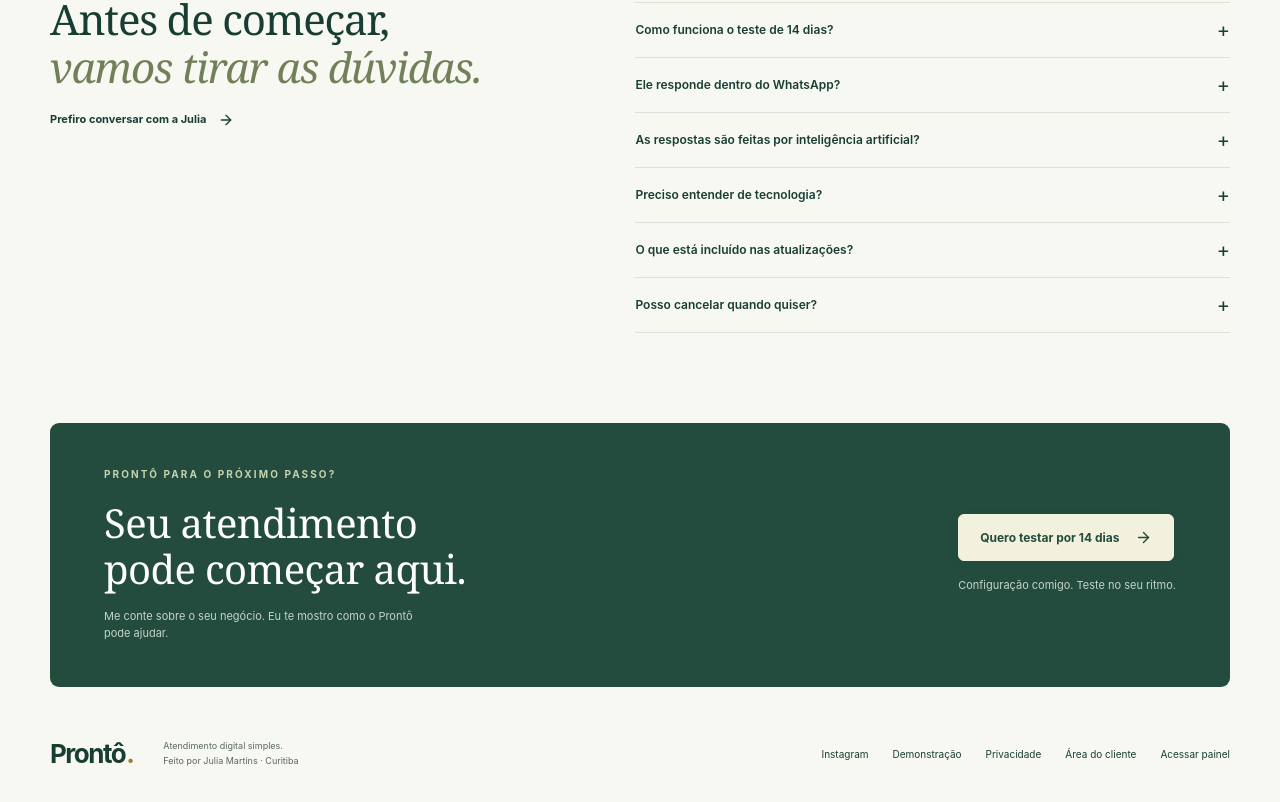
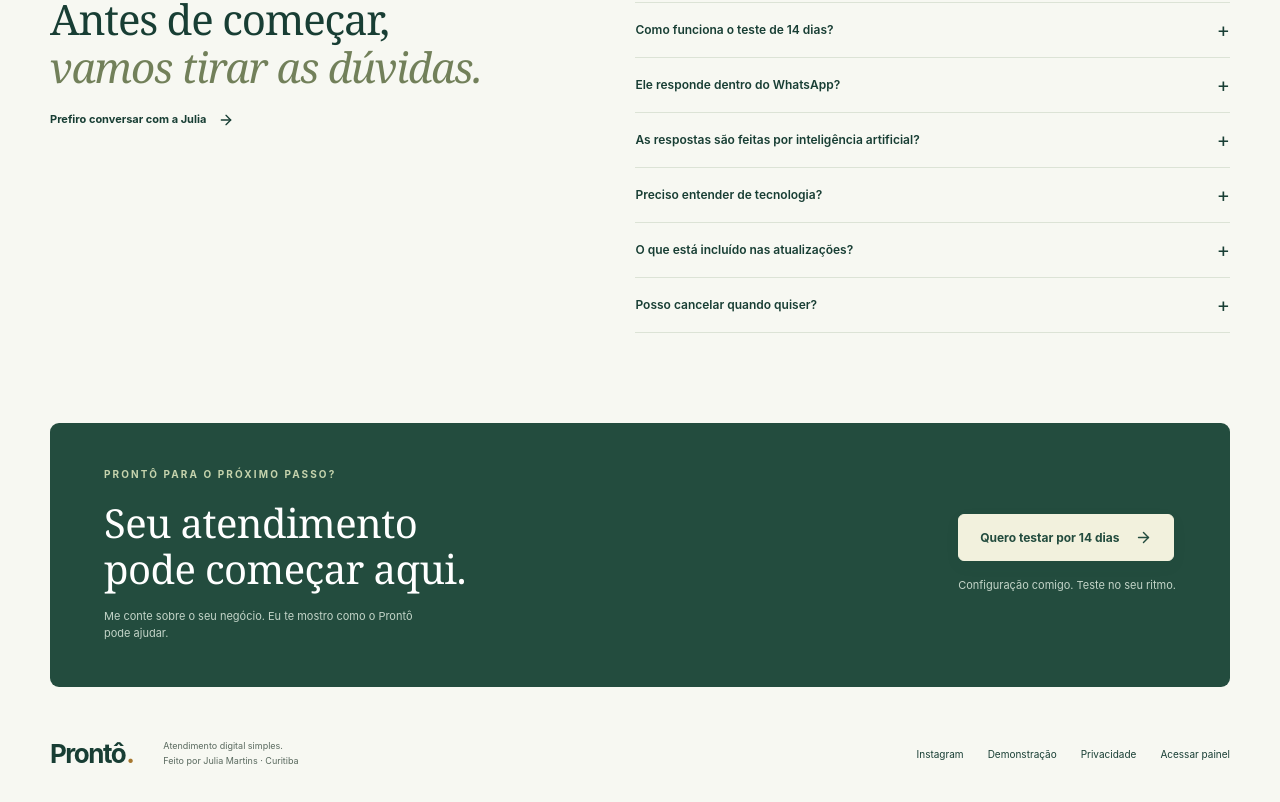
Before and after one commit to juhmartins-04/bot-assistente-virtual, a React (Vite) app: page / in a window 1280 px wide. Shown: the part 3523-4325 px from the top of the page. Built offline with nearby package versions, Linux system fonts and the light colour scheme.

Commit message:
Alinha privacidade e navegação à edição solo publicada

```diff
--- a/src/Landing.jsx
+++ b/src/Landing.jsx
@@ -145,7 +145,7 @@
 
         <section className="pr-final-cta pr-container" aria-labelledby="titulo-teste"><div><p className="pr-eyebrow">PRONTÔ PARA O PRÓXIMO PASSO?</p><h2 id="titulo-teste">Seu atendimento<br />pode começar aqui.</h2><p>Me conte sobre o seu negócio. Eu te mostro como o Prontô pode ajudar.</p></div><div><BotaoContato /><p className="pr-cta-note">Configuração comigo. Teste no seu ritmo.</p></div></section>
       </main>
-      <footer className="pr-footer pr-container"><a href="/" className="pr-brand">Prontô<span className="pr-brand-dot">.</span></a><p>Atendimento digital simples.<br />Feito por Julia Martins · Curitiba</p><nav aria-label="Links do rodapé"><a href={CONTATO.instagram} target="_blank" rel="noopener noreferrer">Instagram</a><a href="/demo">Demonstração</a><a href="/privacidade">Privacidade</a><a href="/cliente">Área do cliente</a><a href="/painel">Acessar painel</a></nav></footer>
+      <footer className="pr-footer pr-container"><a href="/" className="pr-brand">Prontô<span className="pr-brand-dot">.</span></a><p>Atendimento digital simples.<br />Feito por Julia Martins · Curitiba</p><nav aria-label="Links do rodapé"><a href={CONTATO.instagram} target="_blank" rel="noopener noreferrer">Instagram</a><a href="/demo">Demonstração</a><a href="/privacidade">Privacidade</a>{OPERACAO_COMPLETA && <a href="/cliente">Área do cliente</a>}<a href="/painel">Acessar painel</a></nav></footer>
     </div>
   )
 }
--- a/src/Privacidade.jsx
+++ b/src/Privacidade.jsx
@@ -5,12 +5,12 @@
  const id=new URLSearchParams(window.location.search).get('negocio')
  const [negocio,setNegocio]=useState(null)
  useEffect(()=>{if(!id)return;let cancelado=false;import('./utils/supabase').then(({supabase})=>supabase.from('widget_config').select('dados').eq('public_id',id).maybeSingle()).then(({data})=>{if(!cancelado)setNegocio(data?.dados||null)});return()=>{cancelado=true}},[id])
- return <div className="pr-site"><header className="pr-header pr-container"><a href="/" className="pr-brand">Prontô.</a><a href="/painel">Acessar minha conta ↗</a></header><main className="pr-container pr-privacy"><p className="pr-eyebrow">TRANSPARÊNCIA SOBRE OS DADOS</p><h1>Privacidade.</h1><p>Atualizada em 11 de outubro de 2026.</p>
+ return <div className="pr-site"><header className="pr-header pr-container"><a href="/" className="pr-brand">Prontô.</a><a href="/painel">Acessar minha conta ↗</a></header><main className="pr-container pr-privacy"><p className="pr-eyebrow">TRANSPARÊNCIA SOBRE OS DADOS</p><h1>Privacidade.</h1><p>Atualizada em 13 de outubro de 2026.</p>
  <h2>Quem acompanha seus dados</h2><p>O Prontô é operado por Julia Martins, em Curitiba. Nas páginas e assistentes de negócios, o estabelecimento decide as informações publicadas e o uso dos contatos recebidos. O Prontô fornece e mantém a ferramenta para esse atendimento.</p>
  {negocio&&<p><strong>Negócio desta página: {negocio.nomeNegocio}.</strong> {/^\d{10,15}$/.test(negocio.numeroWhatsApp||'')&&<a href={`https://wa.me/${negocio.numeroWhatsApp}`} target="_blank" rel="noopener noreferrer">Falar com o estabelecimento sobre meus dados ↗</a>}</p>}
- <h2>O que registramos</h2><p>O assistente pode pedir nome e telefone de forma opcional antes do WhatsApp. Você pode pular essa etapa e continuar. Quando informados, esses dados, a opção escolhida e a data ficam disponíveis à operação e aos colaboradores autorizados daquele negócio. Notas e status podem ser usados para acompanhar o atendimento.</p><p>Registramos interações com a página e o assistente, como abertura, opção escolhida e clique no WhatsApp. São contagens de interações: não registramos o conteúdo da conversa no WhatsApp e não sabemos se uma mensagem foi enviada, se houve agendamento ou venda.</p><p>Na página comercial, registramos o clique no contato, o plano de interesse e a categoria de origem do acesso. Isso não cria um cadastro de cliente. Dados de conta, solicitações de alteração e referências de pagamentos são usados para prestar o serviço e acompanhar a assinatura.</p>
+ <h2>O que registramos</h2><p>O assistente pode pedir nome e telefone de forma opcional antes do WhatsApp. Você pode pular essa etapa e continuar. Quando informados, esses dados, a opção escolhida e a data ficam disponíveis à operação e aos colaboradores autorizados daquele negócio. Notas e status podem ser usados para acompanhar o atendimento.</p><p>Registramos interações com a página e o assistente, como abertura, opção escolhida e clique no WhatsApp. São contagens de interações: não registramos o conteúdo da conversa no WhatsApp e não sabemos se uma mensagem foi enviada, se houve agendamento ou venda.</p><p> Dados de conta, solicitações de alteração e referências de pagamentos são usados para prestar o serviço e acompanhar a assinatura.</p>
  <h2>Por que e por quanto tempo</h2><p>Os contatos são usados para atender ao pedido iniciado pelo visitante. Os eventos ajudam o negócio a avaliar o uso. O acesso pago, o suporte e as solicitações usam os dados necessários à execução do serviço. Evite informar dados sensíveis nas notas e pedidos.</p><p>Após cancelamento, o acesso termina no fim do período pago. Os dados operacionais podem ser exportados e serão revisados para exclusão após 30 dias desse encerramento. Documentos financeiros e registros que tenham obrigação de conservação devem ser mantidos separadamente pelo prazo aplicável. Cópias de segurança têm seu próprio ciclo de retenção e acesso restrito.</p>
  <h2>Hospedagem e serviços externos</h2><p>A aplicação é disponibilizada pelo provedor indicado no endereço do site (Vercel ou Cloudflare) e usa Supabase para autenticação, dados e imagens. Esses provedores podem processar dados em infraestrutura fora do Brasil. Ao abrir WhatsApp, Instagram, mapas ou agenda, você passa a utilizar o serviço externo e suas próprias condições de privacidade.</p><p>O login usa os recursos de sessão do navegador. Não instalamos cookies de publicidade nesta aplicação.</p>
- <h2>Suas escolhas e solicitações</h2><p>Você pode pedir acesso, correção, exportação ou exclusão dos dados relacionados ao seu atendimento. Procure o estabelecimento ou a Julia e informe o negócio e o contato usado, para verificarmos a solicitação sem expor dados de outra pessoa.</p><p><a href={linkComercial()} target="_blank" rel="noopener noreferrer">Falar com Julia sobre privacidade no WhatsApp ↗</a> · número {CONTATO.whatsapp}</p>
+ <h2>Suas escolhas e solicitações</h2><p>Você pode pedir acesso, correção, exportação ou exclusão dos dados relacionados ao seu atendimento. Procure o estabelecimento ou a Julia e informe o negócio e o contato usado, para verificarmos a solicitação sem expor dados de outra pessoa.</p><p><a href={`https://wa.me/${CONTATO.whatsapp}?text=${encodeURIComponent("Olá, Julia! Tenho uma solicitação sobre meus dados pessoais no Prontô. Negócio: ")}`} target="_blank" rel="noopener noreferrer">Falar com Julia sobre privacidade no WhatsApp ↗</a> · número {CONTATO.whatsapp}</p>
  <h2>Alterações nesta política</h2><p>Esta página será atualizada quando o funcionamento do serviço mudar. A versão indicada acima identifica o texto vigente.</p><p><a href="/">← Voltar ao Prontô</a></p></main></div>
 }
```
